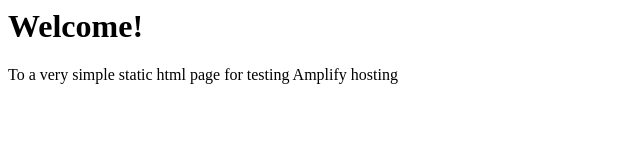
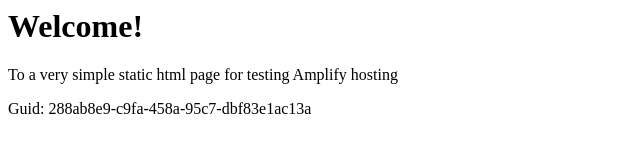
Before and after one commit to aws-aemilia-dub/Github-PR-Commit-Integration-Test-DoNotTouch-GitHubAutoBuildCanaryTest-v1-preprod-eu-west-1, a website: page src/index.html in a window 1280 px wide. Shown: the whole page, without its empty margins (0-640 px from the left). Drawn offline with Linux system fonts and the light colour scheme.

Commit message:
commit from integ tests

```diff
--- a/src/index.html
+++ b/src/index.html
@@ -1,3 +1,5 @@
+
+
 <html lang="en">
 
 <head>
@@ -10,6 +12,6 @@
 <body>
     <h1>Welcome!</h1>
     <p>To a very simple static html page for testing Amplify hosting</p>
-</body>
+    <p>Guid: 288ab8e9-c9fa-458a-95c7-dbf83e1ac13a</p></body>
 
 </html>
```
